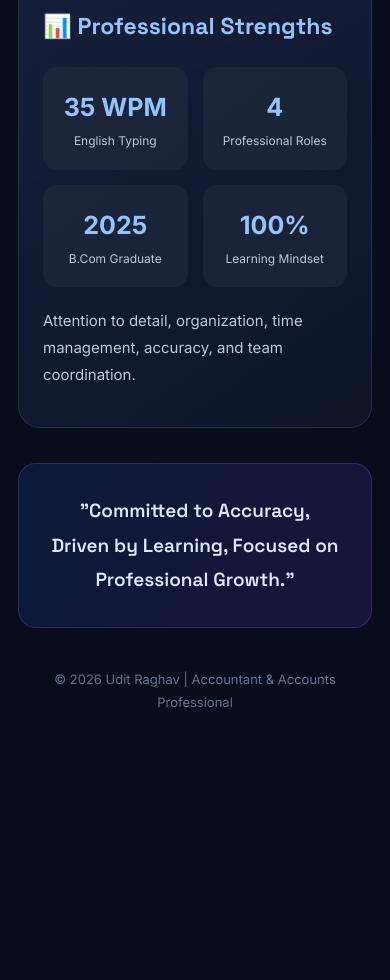
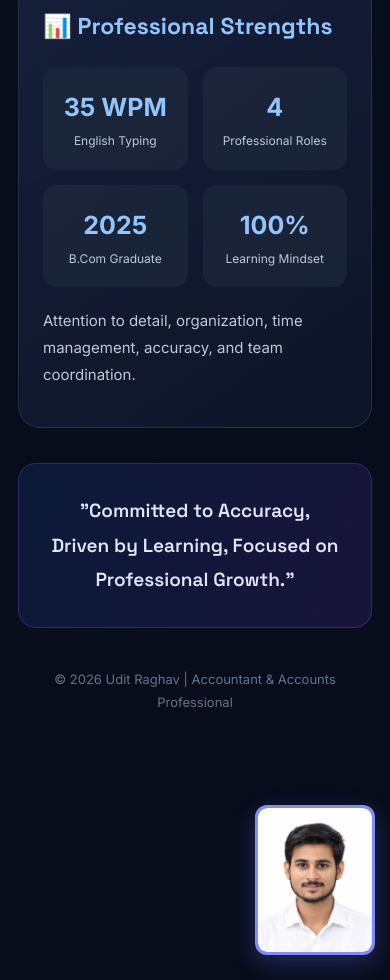
Before and after one commit to udiitraghav/Udit-Raghav, a plain HTML site: page index2.html in a window 390 px wide. Shown: the part 2947-3927 px from the top of the page. Before the commit the page ends 3727 px from the top, so only its background shows below. Drawn offline with Linux system fonts and the light colour scheme.

Commit message:
Update index2.html

```diff
--- a/index2.html
+++ b/index2.html
@@ -402,3 +402,41 @@ body {
 
 </body>
 </html>
+
+
+<div class="profile-photo">
+    <img src="Photo.jpeg" alt="Udit Raghav">
+</div>
+
+<style>
+.profile-photo {
+    position: absolute;
+    top: 120px;
+    right: 60px;
+    width: 160px;
+    height: 200px;
+    border: 3px solid #818cf8;
+    border-radius: 12px;
+    overflow: hidden;
+    box-shadow: 0 8px 25px rgba(99,102,241,0.3);
+    z-index: 10;
+}
+
+.profile-photo img {
+    width: 100%;
+    height: 100%;
+    object-fit: cover;
+    display: block;
+}
+
+@media(max-width: 700px) {
+    .profile-photo {
+        position: relative;
+        top: auto;
+        right: auto;
+        margin: 25px 15px 25px auto;
+        width: 120px;
+        height: 150px;
+    }
+}
+</style>
```
